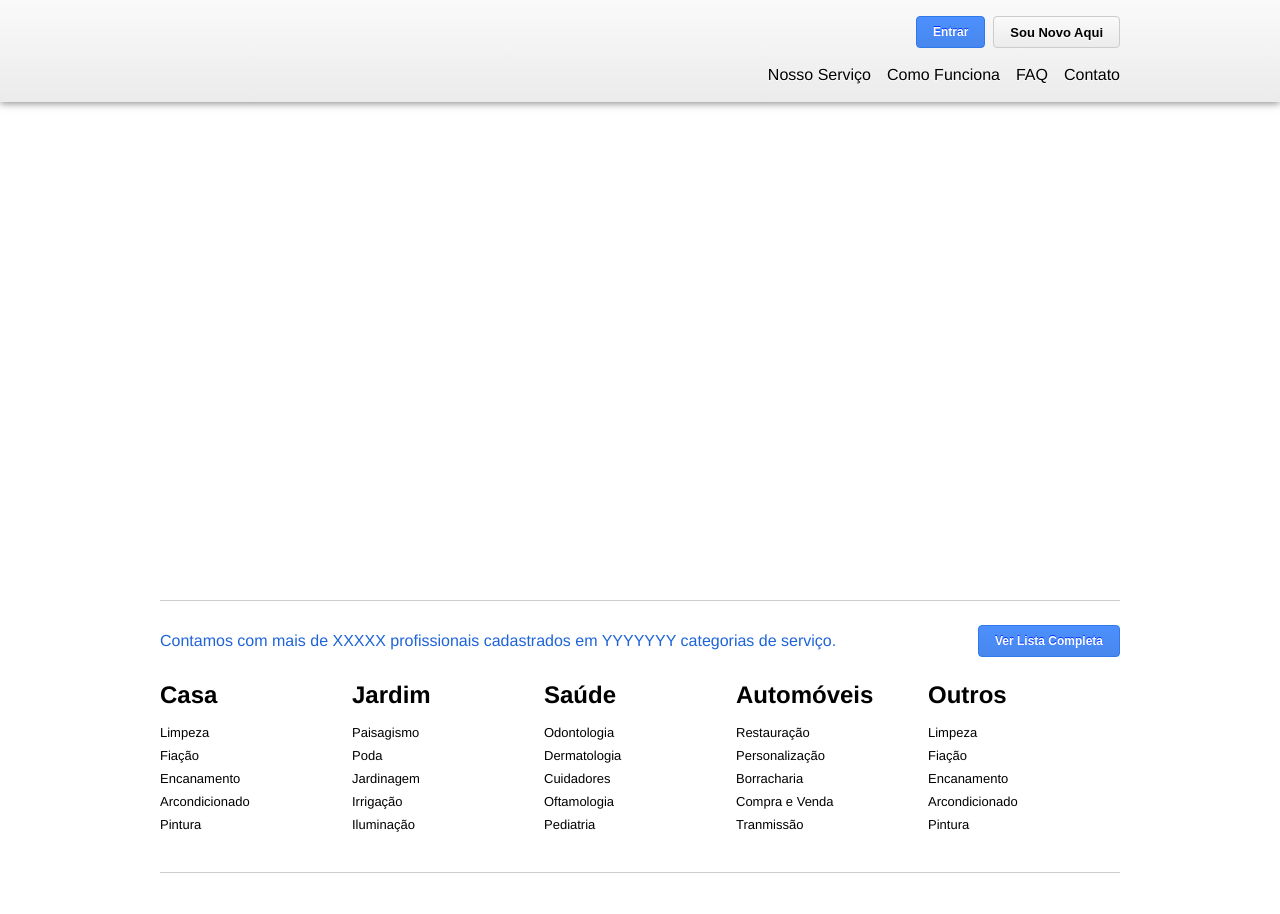
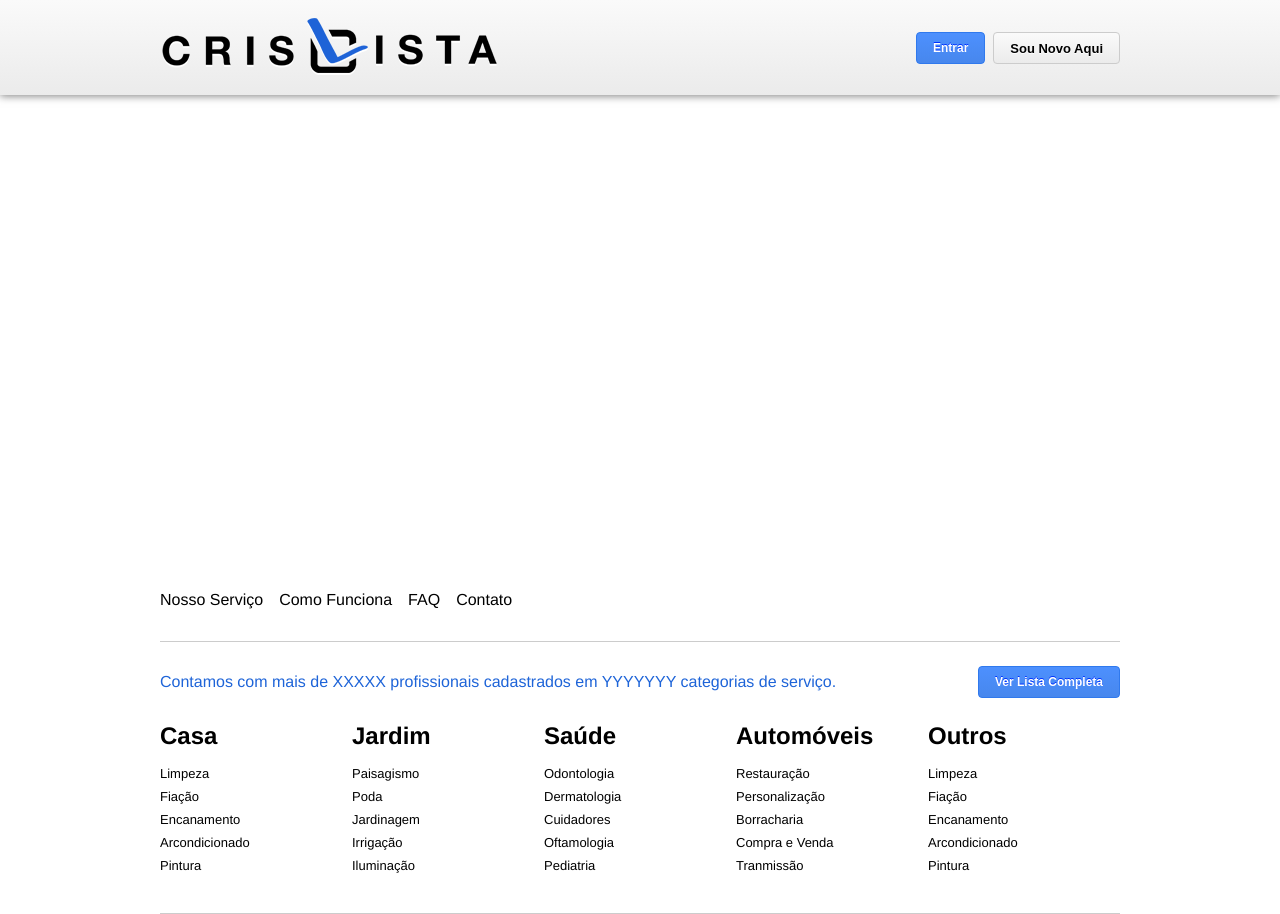
Before and after one commit to lucasdesenna/serviceListing, a plain HTML site: page index.html in a window 1280 px wide. Before the commit the page ends 873 px from the top, so only its background shows below. Drawn offline with nearby package versions, Linux system fonts and the light colour scheme.

Commit message:
logo no header

```diff
--- a/css/general.css
+++ b/css/general.css
@@ -54,6 +54,10 @@ button {
 	height: 32px;
 	padding: 8px 16px;
 	font-size: small;
+}
+
+h1 {
+	color: #1e64d8;
 }
 
 h3 {
@@ -296,7 +300,7 @@ input {
 #header {
 	position: absolute;
 	width: 100%;
-	padding: 8px 0;
+	padding: 20px 0;
 	box-shadow: 0 1px 8px rgba(0, 0, 0, 0.5);
 	background: rgb(250,250,250);
     background-size: 100% 100%;
@@ -309,9 +313,22 @@ input {
 	box-sizing: border-box;
 }
 
+#header #logo {
+	float: left;
+	width: 340px;
+	height: 57px;
+	margin-top: -2px;
+	background: url(../imgs/crisLista.png) no-repeat center;
+}
+
+#header #controls {
+	float: right;
+	margin-top: 12px;
+}
+
 #header button {
 	float: left;
-	margin: 8px 0 8px 8px;
+	margin: 0 0 0 8px;
 }
 
 #header button:firstchild {
@@ -339,6 +356,7 @@ input {
 	background-color: #FFF;
 	box-sizing: border-box;
 }
+
 #header .userControl ul li {
 	display: block;
 	padding: 8px;
@@ -349,20 +367,6 @@ input {
 #header .userControl ul li:first-child {
 	border-top: none;
 	padding-top: 8px;
-}
-
-#header ul.menu {
-	float: right;
-	display: block;
-	clear:both;
-	margin: 10px 0;
-	text-shadow: 0 1px 0 #FFF;
-}
-
-#header ul.menu li {
-	float: left;
-	display: block;
-	padding-left: 16px;
 }
 
 .positive {
@@ -438,6 +442,6 @@ input {
 #content {
 	width: 100%;
 	height: 100%;
-	padding-top: 104px;
+	padding-top: 95px;
 	box-sizing: border-box;
 }
--- a/css/index.css
+++ b/css/index.css
@@ -7,6 +7,19 @@
 	height: 480px;
 	overflow: hidden;
 }
+
+.menu {
+	display: block;
+	padding: 16px 0;
+	text-shadow: 0 1px 0 #FFF;
+}
+
+.menu li {
+	float: left;
+	display: block;
+	padding-right: 16px;
+}
+
 
 #serviceList {
 	padding-top: 16px;
--- a/index.html
+++ b/index.html
@@ -12,6 +12,8 @@
 <body>
 <div id="header" class="clearfix">
 	<div class="wrapper">
+    	<div id="logo"></div>
+        <div id="controls">
         	<div class="userControl" style="display: none">
                 <ul onmouseout="$('.userControl ul').hide();">
                     <li>Minha Conta</li>
@@ -32,16 +34,17 @@
                     <button id="loginSend" class="blueButton" type="submit">Ok</button>
                 </form>
             </div>
-        <ul class="menu clearfix">
+        </div>
+    </div>
+</div>
+<div id="content">
+	<div id="showcase"></div>
+    <ul class="menu clearfix wrapper">
         <li><a href="index.html">Nosso Serviço</a></li>
         <li><a href="LINKAR PARA A SESSAO">Como Funciona</a></li>
         <li><a href="LINKAR PARA A SESSAO">FAQ</a></li>
         <li><a href="LINKAR PARA A SESSAO">Contato</a></li>
     </ul>
-    </div>
-</div>
-<div id="content">
-	<div id="showcase"></div>
     <div id="serviceList" class="wrapper clearfix">
     	<h3>Contamos com mais de XXXXX profissionais cadastrados em YYYYYYY categorias de serviço. <button class="blueButton" onclick="">Ver Lista Completa</button></h3>
         <ul>
```
Also changed, not shown: search.html (+3 -6 lines), imgs/crisLista.png (added). Lines whose indentation alone changed are shown as unchanged.
